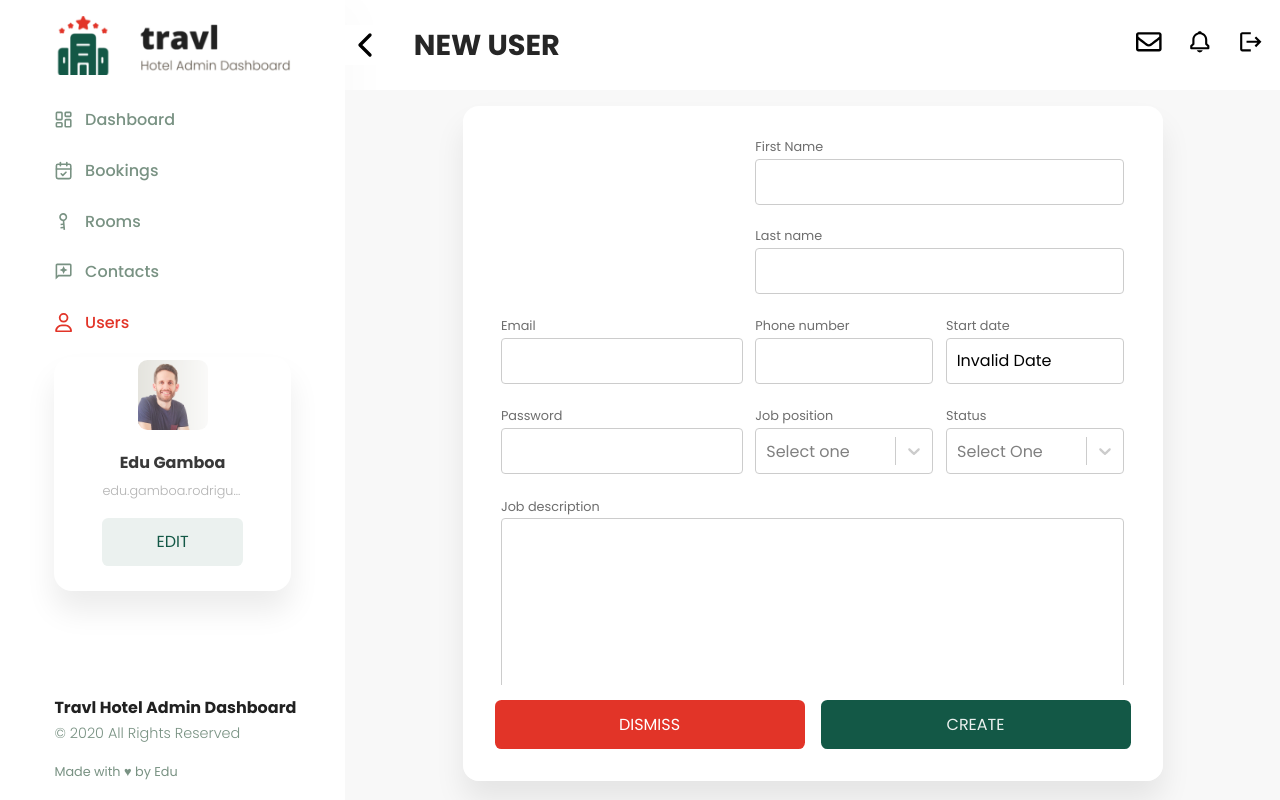
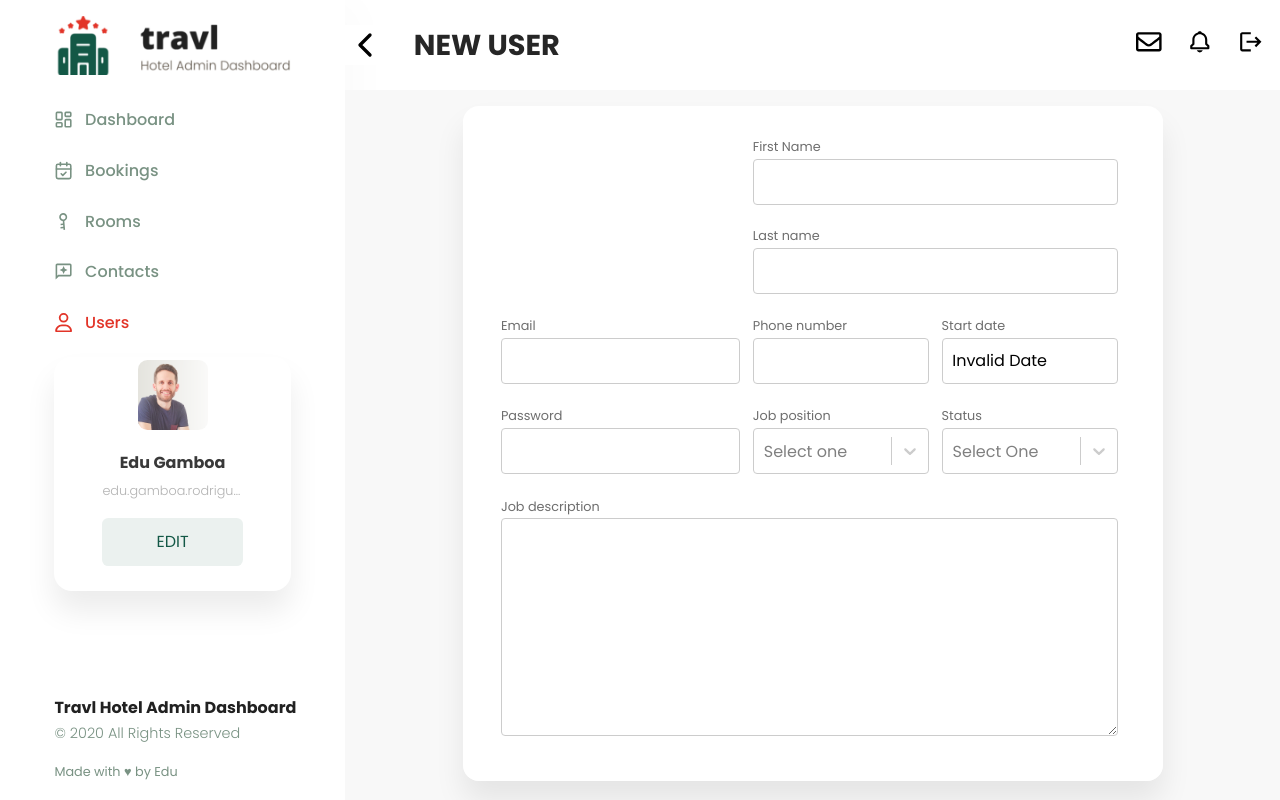
Before and after one commit to physiodevapp/dashboard-miranda, a React (Vite) app: page /users/new in a window 1280 px wide. Built offline with nearby package versions, Linux system fonts and the light colour scheme; sample sign-in values are in the browser's storage.

Commit message:
style: reorganizeuser form fields

```diff
--- a/src/components/FormField.js
+++ b/src/components/FormField.js
@@ -4,6 +4,7 @@ import styled from "styled-components";
 export const FormFieldListContainer = styled.div`
   height: 100%;
   overflow-y: auto;
+  padding-right: 0.4em;
 
   &::-webkit-scrollbar {
     width: 12px;
--- a/src/pages/User/UserPage.jsx
+++ b/src/pages/User/UserPage.jsx
@@ -420,7 +420,6 @@ export const UserPage = () => {
                 <FormFieldLabel htmlFor="userJobDescription">Job description</FormFieldLabel>
                 <FormTextarea name='userJobDescription' disabled={!canEdit && user} rows={10} { ...register("userJobDescription", {value: user?.job_description}) }></FormTextarea>
               </UserFormField>
-            </FormFieldListContainer>
               <FormButton
                 onClick={() => deleteRoom()}
                 disabled={canEdit || !user }
@@ -459,6 +458,8 @@ export const UserPage = () => {
                 position="right">
                   {userId ? "Update" : "Create"}
               </FormButton>
+
+            </FormFieldListContainer>
           </UserForm>
         </UserContainer>
       </>
--- a/src/pages/User/UserStyled.js
+++ b/src/pages/User/UserStyled.js
@@ -24,7 +24,7 @@ export const UserForm = styled.form`
   border: none;
   width: 50%;
   position: relative;
-  padding: 2em 2em 6em;
+  padding: 2em 2em;
 `
 
 export const UserFormFieldContainer = styled.div`
@@ -56,9 +56,7 @@ export const UserFormField = styled(FormField)`
 `
 
 export const FormButton = styled(ButtonStyled)`
-  margin: 1em 0em;
-  position: absolute;
-  bottom: 1em;
+  margin: 1em 0em 1em;
   &:disabled {
     display: none;
   }
@@ -68,14 +66,13 @@ export const FormButton = styled(ButtonStyled)`
       case "left":
         return css`
           max-width: 500px;
-          width: calc(50% - 2.5em);
-          left: calc(0% + 2em);
+          width: calc(50% - 1em);
+          margin-right: 2em;
         `
       case "right":
         return css`
           max-width: 500px;
-          width: calc(50% - 2.5em);
-          right: calc(0% + 2em);
+          width: calc(50% - 1em);
         `
     }
   }}
```
Lines whose indentation alone changed are shown as unchanged.
